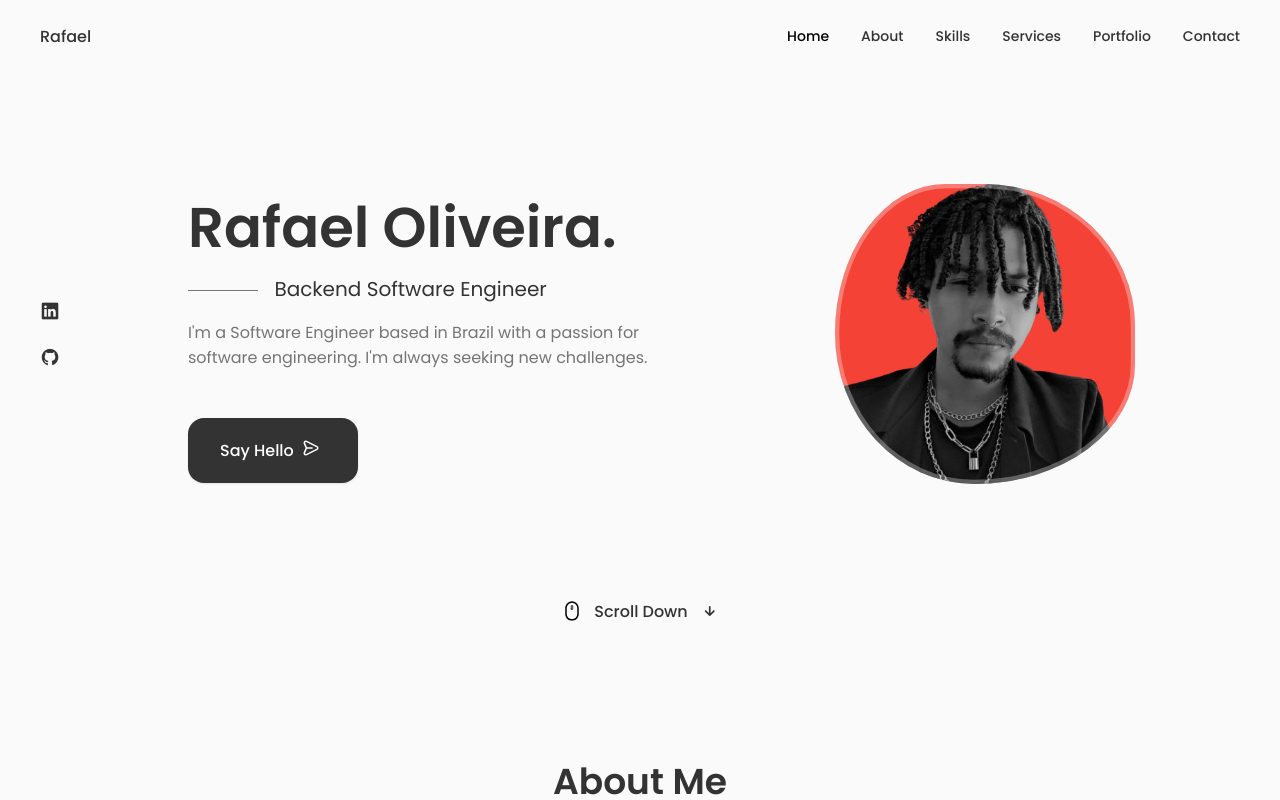
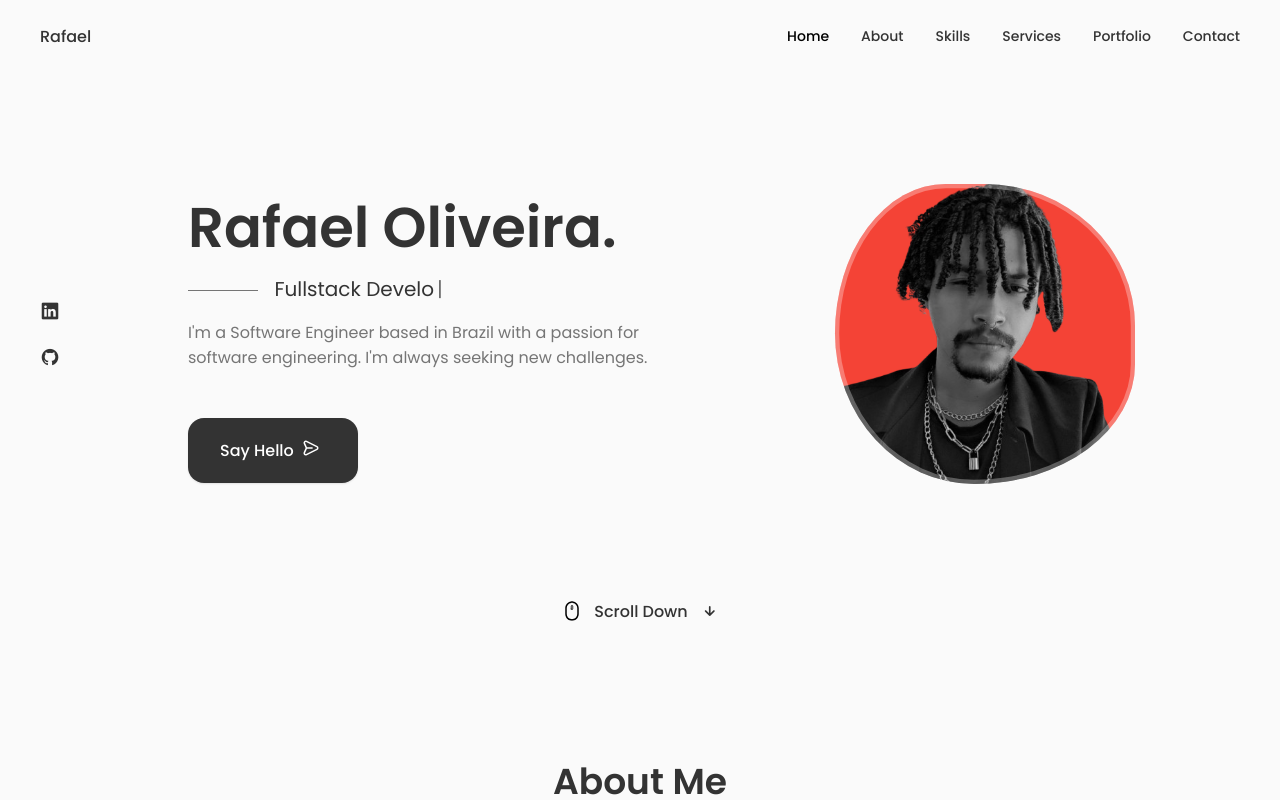
Before and after one commit to rafaelx0liveira/portfolio, a React (Vite) app: page / in a window 1280 px wide. Shown: the top 800 px of the page. Built offline with nearby package versions, Linux system fonts and the light colour scheme.

Commit message:
feat: homeInfo typewriter

```diff
--- a/package.json
+++ b/package.json
@@ -13,6 +13,7 @@
     "@emailjs/browser": "^4.4.1",
     "react": "^18.3.1",
     "react-dom": "^18.3.1",
+    "react-simple-typewriter": "^5.0.1",
     "react-toastify": "^10.0.5",
     "swiper": "^11.1.14"
   },
--- a/src/components/molecules/home_info/HomeInfo.tsx
+++ b/src/components/molecules/home_info/HomeInfo.tsx
@@ -1,3 +1,4 @@
+import { Typewriter } from "react-simple-typewriter"
 
 const HomeInfo = () => {
     return (
@@ -7,7 +8,15 @@
             </h1>
 
             <h3 className="home-subtitle">
-                Backend Software Engineer
+            <Typewriter
+                    words={['Backend Software Engineer', 'Fullstack Developer', 'Problem Solver']}
+                    loop={true}
+                    cursor
+                    cursorStyle='|'
+                    typeSpeed={70}
+                    deleteSpeed={50}
+                    delaySpeed={1000}
+                />
             </h3>
 
             <p className="home-description">
```
Also changed, not shown: src/components/organisms/home/_home.css (line endings or trailing spaces), 1 other file (tests, documents, lock files or other folders).
